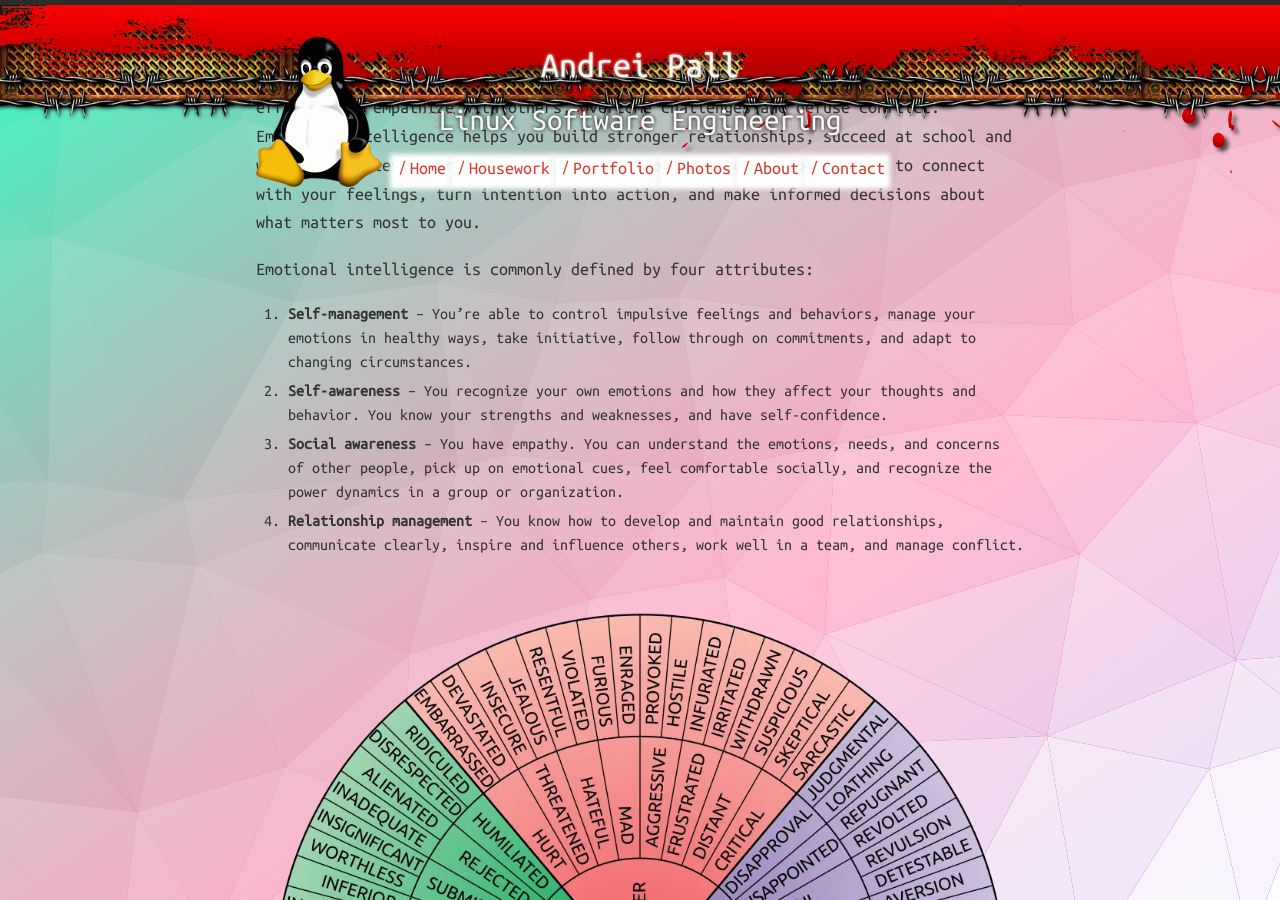
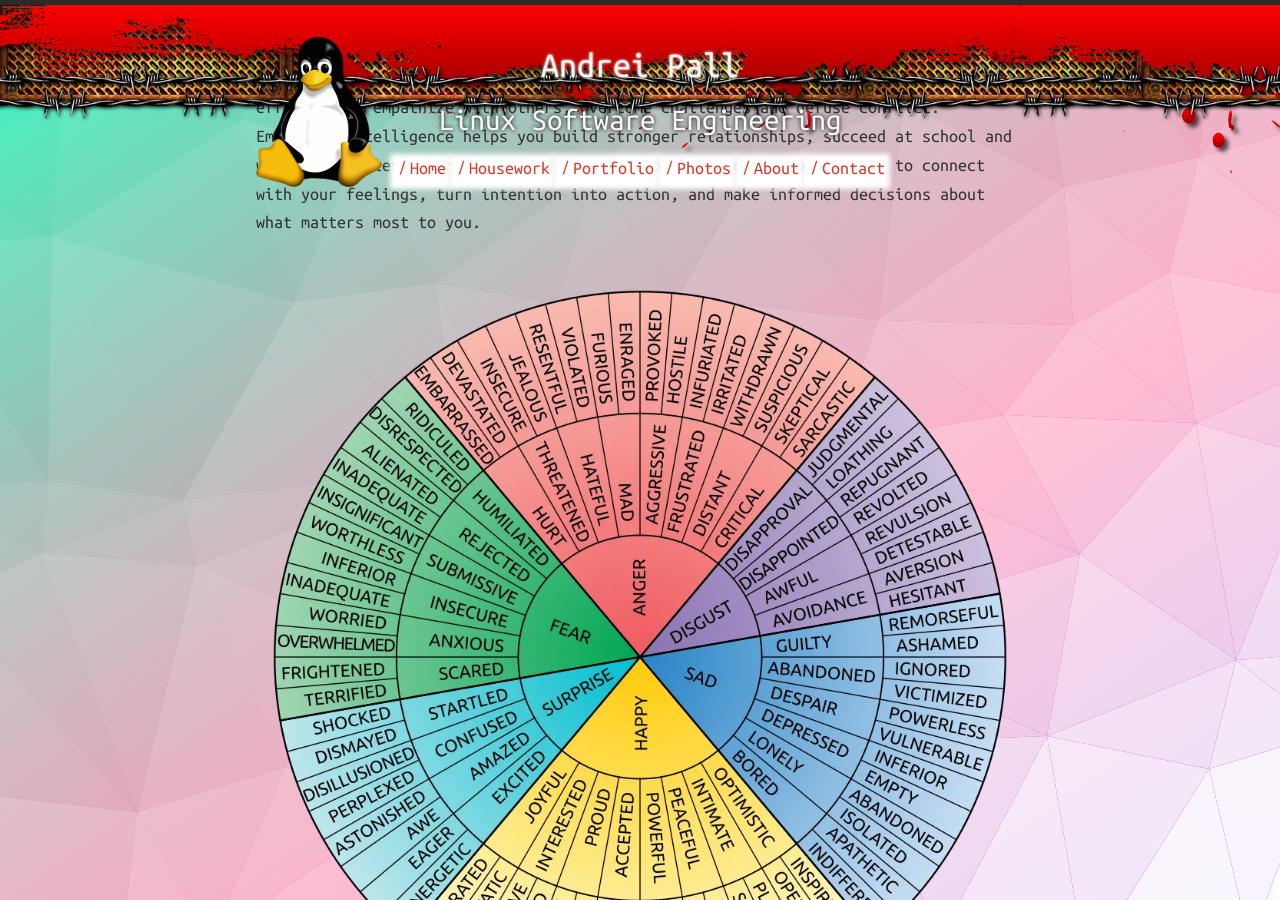
Before and after one commit to andreipall/andreipall.github.io, a Jekyll site: the page built from about.md, in a window 1280 px wide and 900 px high, scrolled down 599 px. Built offline with Jekyll 4.4.1, drawn with Linux system fonts in a browser that asks for light colours; comment, search, counter and statistics services are not loaded; grey boxes are pictures that could not be loaded.

Commit message:
Update about.md

```diff
--- a/about.md
+++ b/about.md
@@ -9,14 +9,6 @@ Hello, my name is <strong>Andrei Pall</strong> and I am a web applications devel
 I am a man who likes hiking, jogging and walking after work. I am 1.88 m tall and weigh around 90 kg. If you are a woman who would like to know me as a person you can contact me on weekends or after working hours.
 
 Lately I have started to study psychology and more precisely emotional intelligence (otherwise known as emotional quotient or EQ). Emotional intelligence is the ability to understand, use, and manage your own emotions in positive ways to relieve stress, communicate effectively, empathize with others, overcome challenges and defuse conflict. Emotional intelligence helps you build stronger relationships, succeed at school and work, and achieve your career and personal goals. It can also help you to connect with your feelings, turn intention into action, and make informed decisions about what matters most to you.
-
-Emotional intelligence is commonly defined by four attributes:
-<ol>
-  <li><strong>Self-management</strong> – You’re able to control impulsive feelings and behaviors, manage your emotions in healthy ways, take initiative, follow through on commitments, and adapt to changing circumstances.</li>
-<li><strong>Self-awareness</strong> – You recognize your own emotions and how they affect your thoughts and behavior. You know your strengths and weaknesses, and have self-confidence.</li>
-<li><strong>Social awareness</strong> – You have empathy. You can understand the emotions, needs, and concerns of other people, pick up on emotional cues, feel comfortable socially, and recognize the power dynamics in a group or organization.</li>
-<li><strong>Relationship management</strong> – You know how to develop and maintain good relationships, communicate clearly, inspire and influence others, work well in a team, and manage conflict.</li>
-</ol>
 
 <img src="/assets/img/emotions.png" id="emotions-image" title="Emotions" />
 
```
